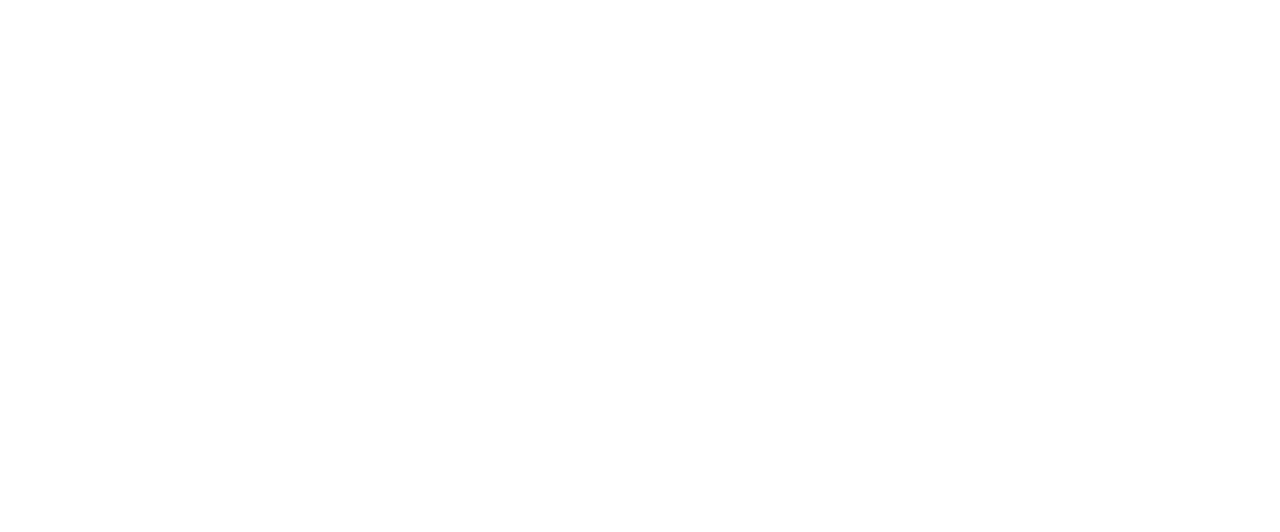
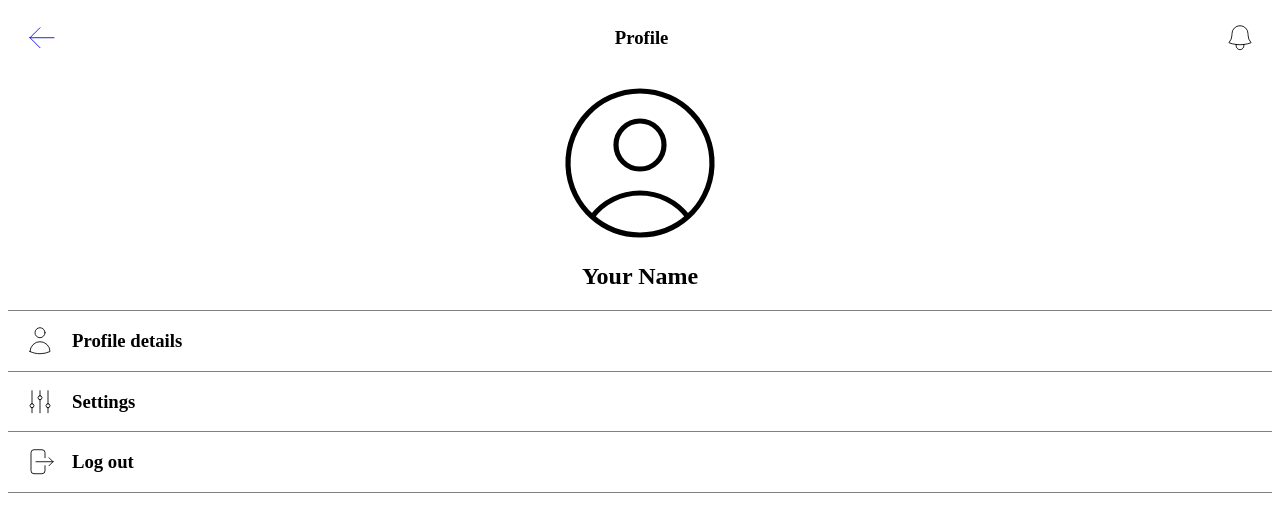
Before and after one commit to BrownieTr/2800-202510-BBY02, a React (Vite) app: page /profile in a window 1280 px wide. Before the commit this address had no page. Shown: the top 532 px of the page. Built offline with nearby package versions, Linux system fonts and the light colour scheme.

Commit message:
Finish most of basic frontend for profile page, except edit profile details, notifications, and settings

```diff
--- a/src/App.jsx
+++ b/src/App.jsx
@@ -7,7 +7,8 @@ import Profile from './pages/profile';
 function App() {
   return (
     <Routes>
-      <Route path="/" element={<Profile />} />
+      <Route path="/" element={<Landing />} />
+      <Route path="/profile" element={<Profile/>} />
     </Routes>
   );
 }
--- a/src/pages/profile.jsx
+++ b/src/pages/profile.jsx
@@ -1,30 +1,49 @@
-import React from 'react';
+import React, {useState} from 'react';
+import { Link } from 'react-router-dom';
 import Options from '../sections/options.jsx';
+import Profile_Details from '../sections/profile_details.jsx';
 
 export default function Profile() {
+
+    const strokeWidth = 0.65;
+    const [view, setView] = useState("profile");
+    const handleOptionClick = (whichOptionClicked => {
+        if (whichOptionClicked === 1) {
+            setView("details");
+        } else if (whichOptionClicked === 2) {
+            setView("settings");
+        } else {
+            setView("profile");
+        }
+    })
+
     return (
         <div>
             <header>
                 <nav className='profile-nav'>
-                    <svg xmlns="http://www.w3.org/2000/svg" fill="none" viewBox="0 0 24 24" strokeWidth={0.65} stroke="currentColor" className="icon">
-                        <path strokeLinecap="round" strokeLinejoin="round" d="M10.5 19.5 3 12m0 0 7.5-7.5M3 12h18" />
-                    </svg>
+                    <Link to="/">
+                        <svg xmlns="http://www.w3.org/2000/svg" fill="none" viewBox="0 0 24 24" strokeWidth={strokeWidth} stroke="currentColor" id="back-arrow" className="icon">
+                            <path strokeLinecap="round" strokeLinejoin="round" d="M10.5 19.5 3 12m0 0 7.5-7.5M3 12h18"/>
+                        </svg>
+                    </Link>
                     <h3> Profile </h3>
-                    <svg xmlns="http://www.w3.org/2000/svg" fill="none" viewBox="0 0 24 24" stroke-width="0.65" stroke="currentColor" class="bell">
-                        <path stroke-linecap="round" stroke-linejoin="round" d="M14.857 17.082a23.848 23.848 0 0 0 5.454-1.31A8.967 8.967 0 0 1 18 9.75V9A6 6 0 0 0 6 9v.75a8.967 8.967 0 0 1-2.312 6.022c1.733.64 3.56 1.085 5.455 1.31m5.714 0a24.255 24.255 0 0 1-5.714 0m5.714 0a3 3 0 1 1-5.714 0" />
+                    <svg xmlns="http://www.w3.org/2000/svg" fill="none" viewBox="0 0 24 24" strokeWidth={strokeWidth} stroke="currentColor" className="bell">
+                        <path strokeLinecap="round" strokeLinejoin="round" d="M14.857 17.082a23.848 23.848 0 0 0 5.454-1.31A8.967 8.967 0 0 1 18 9.75V9A6 6 0 0 0 6 9v.75a8.967 8.967 0 0 1-2.312 6.022c1.733.64 3.56 1.085 5.455 1.31m5.714 0a24.255 24.255 0 0 1-5.714 0m5.714 0a3 3 0 1 1-5.714 0" />
                     </svg>
                 </nav>
             </header>
 
             <main>
                 <section className="profile">
-                <svg xmlns="http://www.w3.org/2000/svg" fill="none" viewBox="0 0 24 24" stroke-width="0.65" stroke="currentColor" id="profile-picture">
-                        <path stroke-linecap="round" stroke-linejoin="round" d="M17.982 18.725A7.488 7.488 0 0 0 12 15.75a7.488 7.488 0 0 0-5.982 2.975m11.963 0a9 9 0 1 0-11.963 0m11.963 0A8.966 8.966 0 0 1 12 21a8.966 8.966 0 0 1-5.982-2.275M15 9.75a3 3 0 1 1-6 0 3 3 0 0 1 6 0Z" />
+                <svg xmlns="http://www.w3.org/2000/svg" fill="none" viewBox="0 0 24 24" strokeWidth={strokeWidth} stroke="currentColor" id="profile-picture">
+                        <path strokeLinecap="round" strokeLinejoin="round" d="M17.982 18.725A7.488 7.488 0 0 0 12 15.75a7.488 7.488 0 0 0-5.982 2.975m11.963 0a9 9 0 1 0-11.963 0m11.963 0A8.966 8.966 0 0 1 12 21a8.966 8.966 0 0 1-5.982-2.275M15 9.75a3 3 0 1 1-6 0 3 3 0 0 1 6 0Z" />
                     </svg>
                     <h1 id="profile-name"> Your Name</h1>
                 </section>
 
-                <Options></Options>
+                    {view === "profile" && <Options onOptionClick={handleOptionClick}/>}
+                    {view === "details" && <Profile_Details onButtonClick={handleOptionClick}/>}
+                    {view ==="settings" && <Settings></Settings>}
             </main>
         </div>
     );
--- a/src/sections/options.jsx
+++ b/src/sections/options.jsx
@@ -1,9 +1,7 @@
 import React from 'react';
 
-export default function Options() {
-
+export default function Options({onOptionClick}) {
     const strokeWidth = 0.65;
-
     const options = [
         {
             id: 1,
@@ -28,13 +26,17 @@ export default function Options() {
         }
     ];
 
+    const handleClick = (id) => {
+        onOptionClick(id);
+    }
+
     return (
-        <section id="profiles">
-        <div className="profile-grid">
+        <section>
+        <div className="option-grid">
             {options.map(profile => (
-                <div key={profile.id} className="profile-card">
+                <div key={profile.id} className="option-card" onClick={()=>handleClick(profile.id)}>
                     {profile.icon}
-                    <div className="profile-icon"></div>
+                    <div className="option-icon"></div>
                     <h3>{profile.title}</h3>
                 </div>
             ))}
--- /dev/null
+++ b/src/sections/profile_details.jsx
@@ -0,0 +1,50 @@
+import React, {useState} from 'react';
+import Button from '../components/ui/button';
+
+export default function Profile_Details({onButtonClick}) {
+
+    const details = [
+        {
+            id: 1,
+            title: "Name",
+            detail: "..."
+        },
+        {
+            id: 2,
+            title: "Email",
+            detail: "..."
+        },
+        {
+            id: 3,
+            title: "Phone",
+            detail: "..."
+        },
+        {
+            id: 4,
+            title: "Address",
+            detail: "..."
+        }
+    ];
+
+    const handleButtonClick = (id) => {
+        onButtonClick(id);
+    }
+
+    return (
+        <section>
+        <div className="profile-grid">
+            {details.map(detail => (
+                <div key={detail.id} className="profile-card">
+                    <h3>{detail.title}</h3>
+                    <div className="detail">{detail.detail}</div>
+                </div>
+            ))}
+        </div>
+        <div>
+            <Button className='profile-buttons' onClick={() => handleButtonClick(0)}>Back</Button>
+            <Button className='profile-buttons' onClick={() => handleButtonClick(3)}>Edit</Button>
+        </div>
+
+    </section>
+    );
+}
--- a/src/styles/profile.css
+++ b/src/styles/profile.css
@@ -46,10 +46,45 @@
   display: flex;
   justify-content: space-between;
 }
-.profile-card {
+
+.option-grid {
+    border-top: 1px solid grey;
+}
+
+.option-card {
   display: flex;
-  border-top: 1px solid grey;
+  border-bottom: 1px solid grey;
 }
-.profile-card:hover {
+.option-card:hover {
   transform: scale(1.03);
 }
+
+.profile-grid {
+    border-top: 1px solid grey;
+}
+
+.profile-card {
+    display: flex;
+    border-bottom: 1px solid grey;
+    align-items: center;
+}
+
+.detail {
+    color: gray;
+    margin-left: auto;
+    margin-right: 1em;
+}
+
+.profile-buttons {
+    margin: 1em 1em;
+}
+
+a {
+    overflow: visible;
+    width: 4.2em;
+}
+
+#back-arrow {
+    width: 100%;
+    height: 100%;
+}
```
Also changed, not shown: 1 other file (tests, documents, lock files or other folders).
